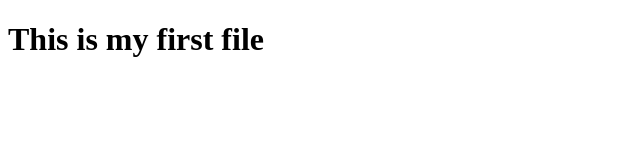
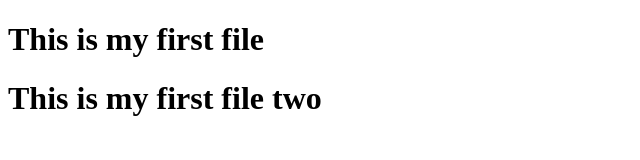
Before and after one commit to ChEtAN09876/practise, a plain HTML site: page index.html in a window 1280 px wide. Shown: the whole page, without its empty margins (0-640 px from the left). Drawn offline with Linux system fonts and the light colour scheme.

Commit message:
This is my second commit

```diff
--- a/index.html
+++ b/index.html
@@ -6,6 +6,7 @@
     <title>Document</title>
 </head>
 <body>
-    <h1>This is my first file</h1>
+    <h1>This is my first file </h1>
+    <h1>This is my first file two</h1>
 </body>
 </html>
```
